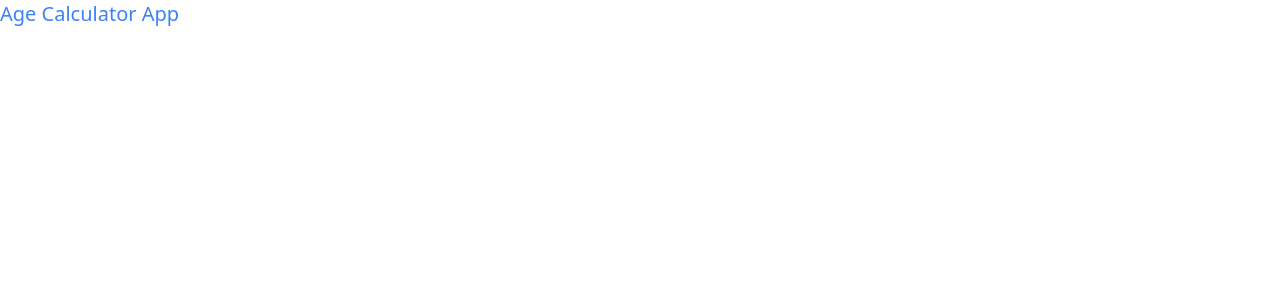
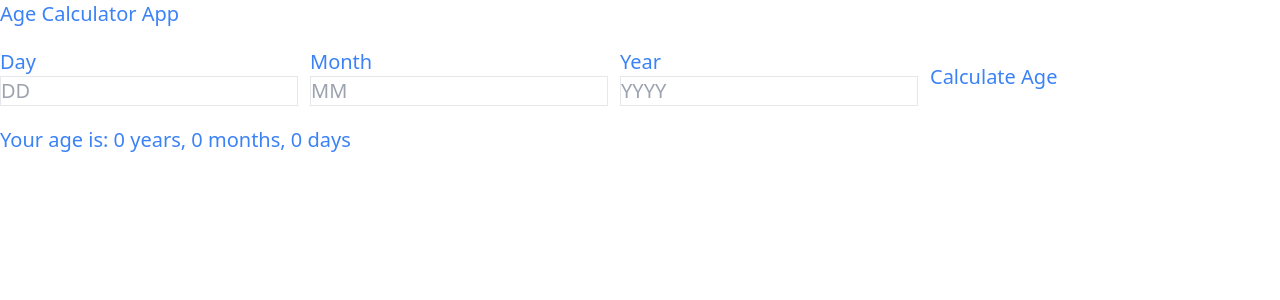
Before and after one commit to ejaay-dev/age-calculator-app, a React (Vite) app: page / in a window 1280 px wide. Shown: the top 300 px of the page. Built offline with nearby package versions, Linux system fonts and the light colour scheme.

Commit message:
fourth commit Added AgeCalculator component Initial age calculation

```diff
--- a/src/App.tsx
+++ b/src/App.tsx
@@ -1,8 +1,11 @@
+import AgeCalculator from "./components/AgeCalculator"
+
 function App() {
   return (
     <>
       <div className="text-xl text-blue-500 font-medium">
         Age Calculator App
+        <AgeCalculator />
       </div>
     </>
   )
--- /dev/null
+++ b/src/components/AgeCalculator.tsx
@@ -0,0 +1,117 @@
+import { useEffect, useState } from "react"
+
+const AgeCalculator = () => {
+  const [day, setDay] = useState<number | string>("")
+  const [month, setMonth] = useState<number | string>("")
+  const [year, setYear] = useState<number | string>("")
+  const [age, setAge] = useState<{
+    calculatedYears: number
+    calculatedMonths: number
+    calculatedDays: number
+  }>({
+    calculatedYears: 0,
+    calculatedMonths: 0,
+    calculatedDays: 0,
+  })
+
+  // Get the current date
+  const currentDate = new Date()
+  const currentDay = currentDate.getDate()
+  const currentMonth = currentDate.getMonth() + 1 // Adjusting for 0-indexed format
+  const currentYear = currentDate.getFullYear()
+
+  // Function to calculate the age
+  const calculateAge = () => {
+    // Convert the year, month, and days to a number
+    const birthYear = Number(year)
+    const birthMonth = Number(month)
+    const birthDay = Number(day)
+    const birthDate = new Date(birthYear, birthMonth, birthDay)
+
+    let calculatedYears = currentYear - birthDate.getFullYear()
+    let calculatedMonths = currentMonth - birthDate.getMonth()
+    let calculatedDays = currentDay - birthDate.getDate()
+
+    // Adjustment for negative days
+    if (calculatedDays < 0) {
+      // Borrow days from the previous month
+      calculatedMonths--
+      // Get the last day of the previous month
+      calculatedDays += new Date(currentYear, currentMonth - 1, 0).getDate() // Last day of the previous month
+    }
+
+    // Adjustment for negative months
+    if (calculatedMonths < 0) {
+      // Borrow a year from the calculated years
+      calculatedYears--
+      calculatedMonths += 12 // Add 12 months (borrow a year)
+    }
+
+    // Set the calculated age
+    setAge({ calculatedYears, calculatedMonths, calculatedDays })
+  }
+
+  // Effect hook to log age whenever it changes
+  useEffect(() => {
+    console.log(age) // Logs the age whenever it updates
+  }, [age])
+
+  return (
+    <>
+      <div className="mt-5">
+        <form
+          className="flex flex-row gap-3"
+          onSubmit={(e) => {
+            e.preventDefault()
+            calculateAge()
+          }}
+        >
+          <div className="flex flex-col">
+            <label htmlFor="day">Day</label>
+            <input
+              type="text"
+              value={day}
+              onChange={(e) => setDay(e.target.value)}
+              required
+              placeholder="DD"
+              className="border"
+            />
+          </div>
+          <div className="flex flex-col">
+            <label htmlFor="month">Month</label>
+            <input
+              type="text"
+              value={month}
+              onChange={(e) => setMonth(e.target.value)}
+              required
+              placeholder="MM"
+              className="border"
+            />
+          </div>
+          <div className="flex flex-col">
+            <label htmlFor="year">Year</label>
+            <input
+              type="text"
+              value={year}
+              onChange={(e) => setYear(e.target.value)}
+              required
+              placeholder="YYYY"
+              className="border"
+            />
+          </div>
+          <div className="flex justify-center">
+            <button type="submit">Calculate Age</button>
+          </div>
+        </form>
+      </div>
+      <div className="mt-5">
+        <p>
+          Your age is: {age.calculatedYears} years, {age.calculatedMonths}{" "}
+          months, {age.calculatedDays} days
+        </p>
+      </div>
+    </>
+  )
+}
+
+export default AgeCalculator
--- a/src/main.tsx
+++ b/src/main.tsx
@@ -1,10 +1,5 @@
-import { StrictMode } from "react"
 import { createRoot } from "react-dom/client"
 import "./index.css"
 import App from "./App.tsx"
 
-createRoot(document.getElementById("root")!).render(
-  <StrictMode>
-    <App />
-  </StrictMode>
-)
+createRoot(document.getElementById("root")!).render(<App />)
```
